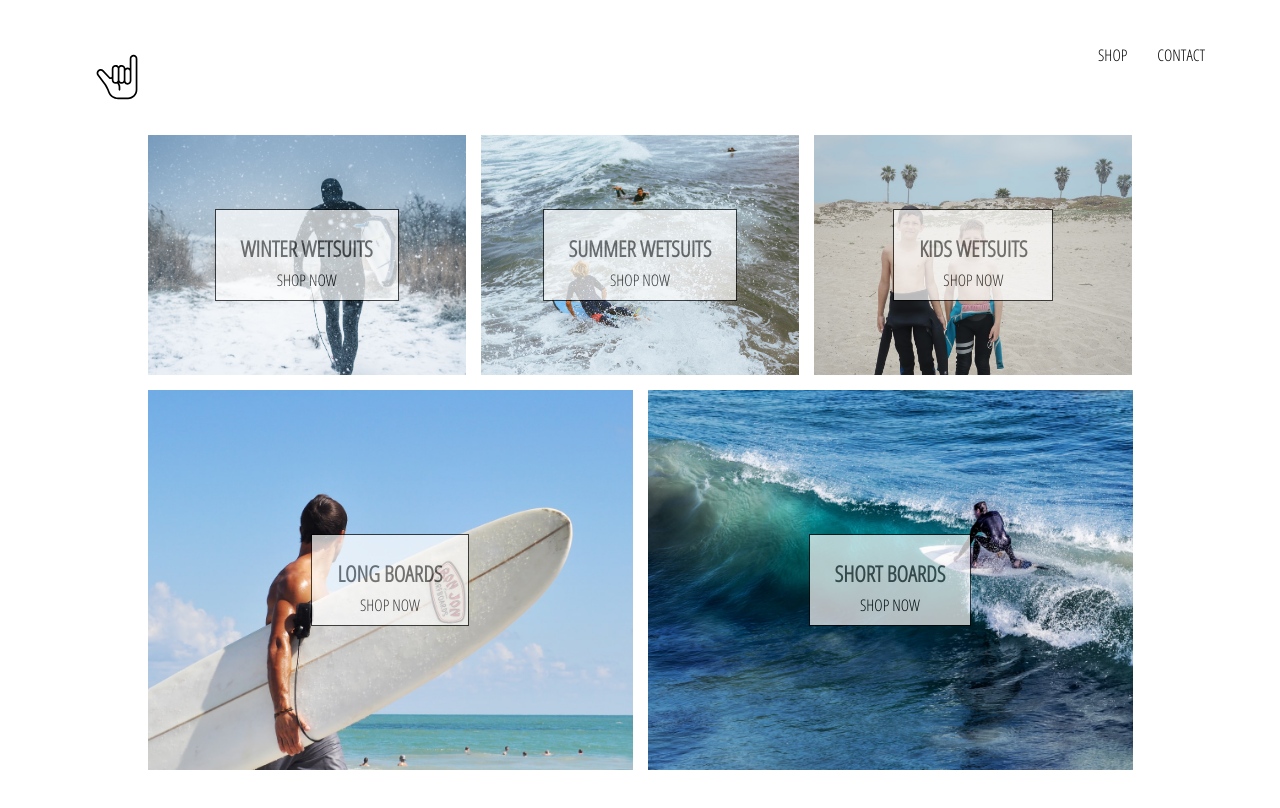
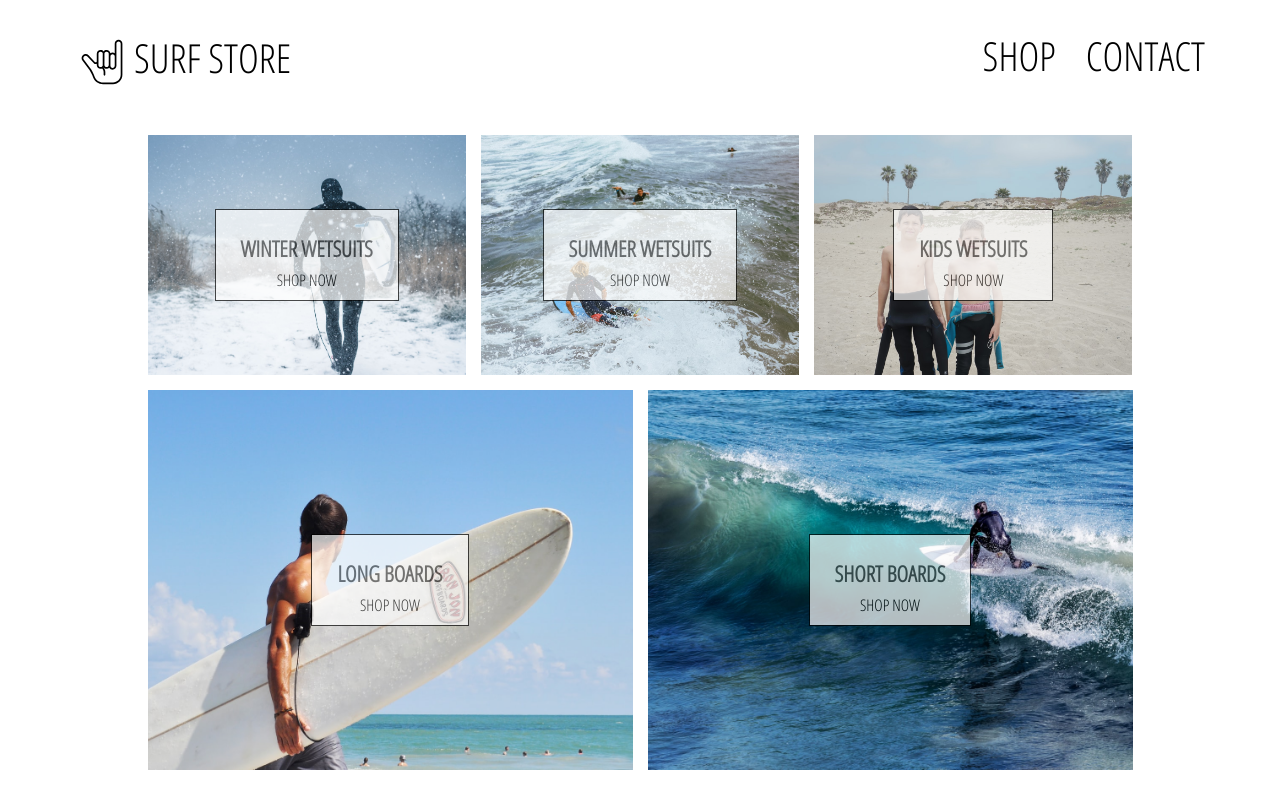
Before and after one commit to bas-suckling/online-shop, a React (Create React App) app: page / in a window 1280 px wide. Shown: the top 808 px of the page. Built offline with nearby package versions, Linux system fonts and the light colour scheme.

Commit message:
style header component

```diff
--- a/src/components/header/header.component.jsx
+++ b/src/components/header/header.component.jsx
@@ -7,7 +7,8 @@ import './header.styles.scss'
 const Header = () => (
 <div className="header">
     <Link className='logo-container' to='/'>
-        <Logo className='logo'></Logo>
+        <Logo className='logo'/>
+        <span className='brandLink'>SURF STORE</span>
     </Link>
     <div className="options">
         <Link className='option' to='/shop'>SHOP</Link>
--- a/src/components/header/header.styles.scss
+++ b/src/components/header/header.styles.scss
@@ -7,8 +7,12 @@
 
   .logo-container {
     height: 100%;
-    width: 70px;
-    padding: 25px;
+    padding: 10px;
+    display:flex;
+
+    .brandLink{
+      font-size: 40px;
+    }
   }
 
   .options {
@@ -20,7 +24,7 @@
 
     .option {
       padding: 10px 15px;
-
+      font-size: 40px;
     }
   }
 }
```
